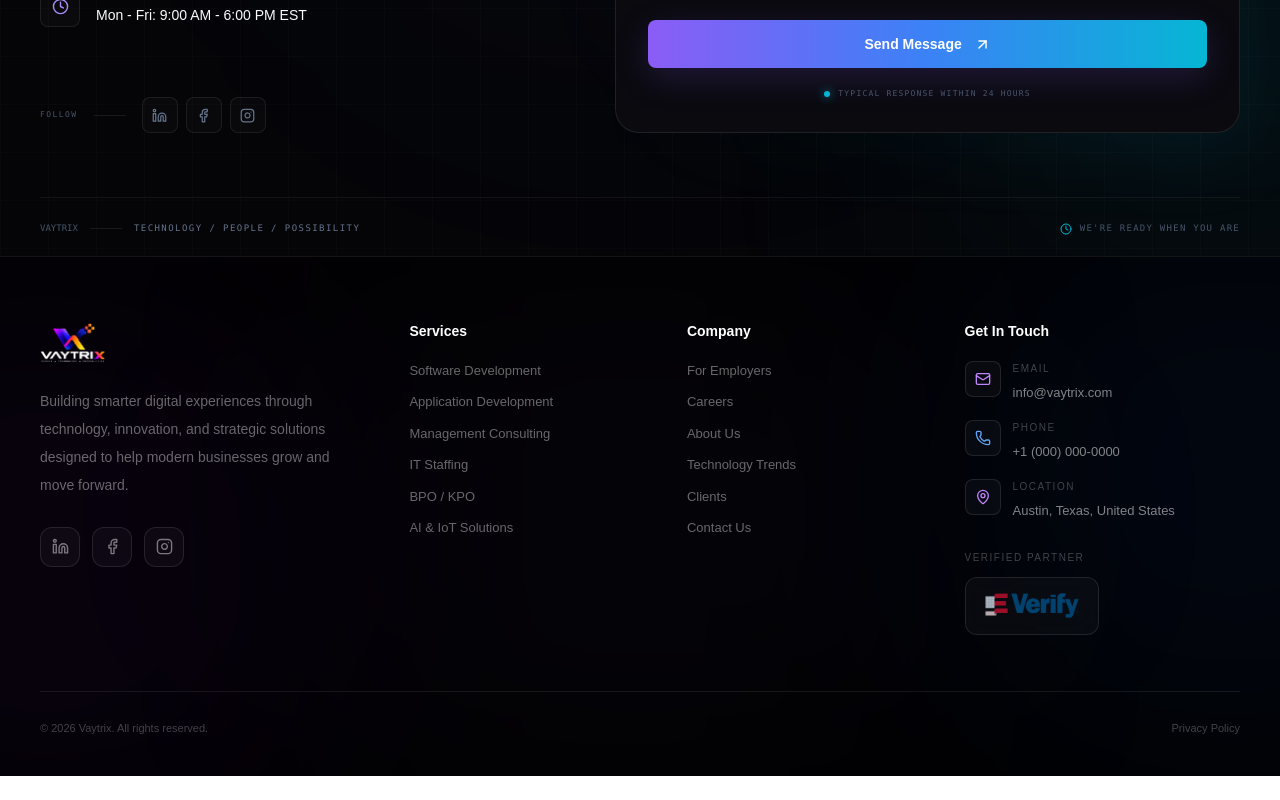
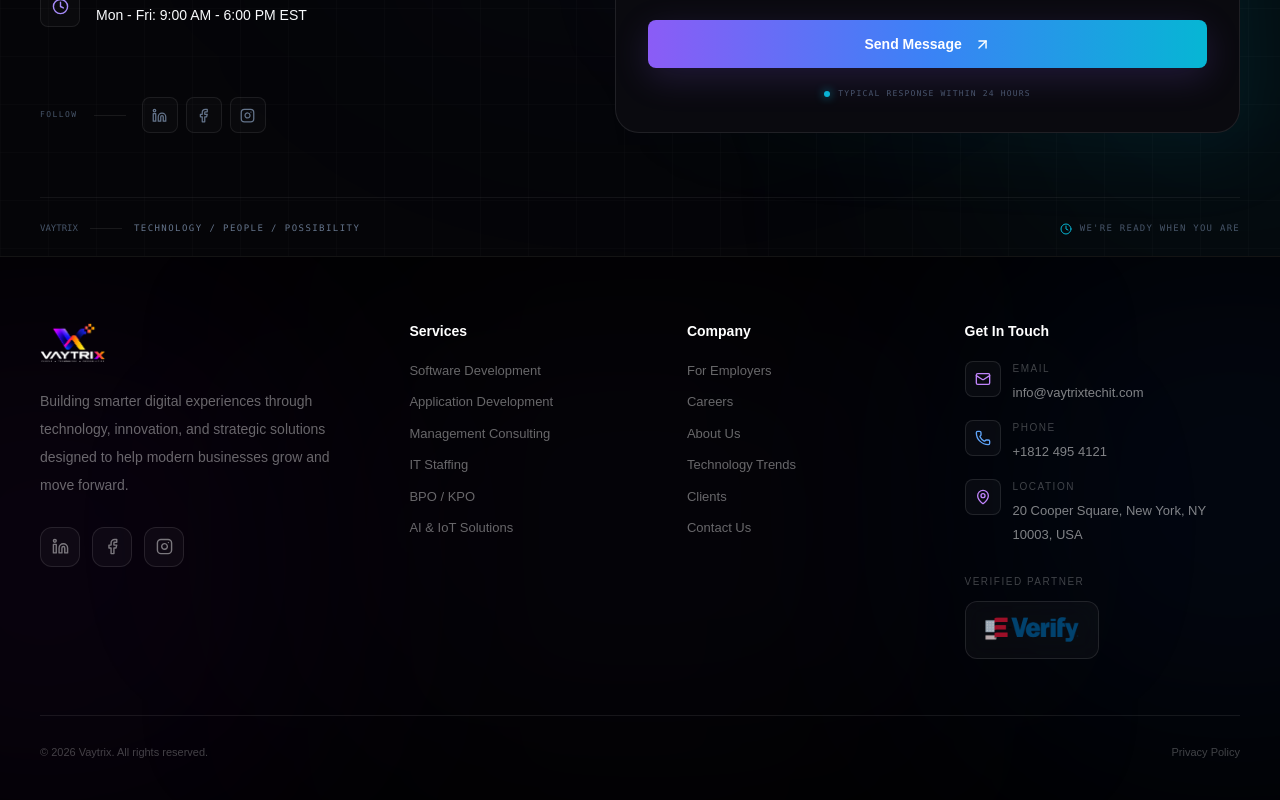
Before and after one commit to sagaar-das/Vaytrix, a React (Vite) app: page /contact in a window 1280 px wide. Shown: the part 887-1687 px from the top of the page. Before the commit the page ends 1663 px from the top, so only its background shows below. Built offline with nearby package versions, Linux system fonts and the light colour scheme; no server answers.

Commit message:
info added

```diff
--- a/src/components/Footer.jsx
+++ b/src/components/Footer.jsx
@@ -221,7 +221,7 @@
                   </p>
 
                   <span className="text-[13px] text-white/50 transition group-hover:text-white">
-                    info@vaytrix.com
+                    info@vaytrixtechit.com
                   </span>
                 </div>
 
@@ -240,7 +240,7 @@
                   </p>
 
                   <span className="text-[13px] text-white/50 transition group-hover:text-white">
-                    +1 (000) 000-0000
+                    +1812 495 4121
                   </span>
                 </div>
 
@@ -259,7 +259,7 @@
                   </p>
 
                   <span className="text-[13px] leading-5 text-white/50 transition group-hover:text-white">
-                    Austin, Texas, United States
+                    20 Cooper Square, New York, NY 10003, USA
                   </span>
                 </div>
 
```
